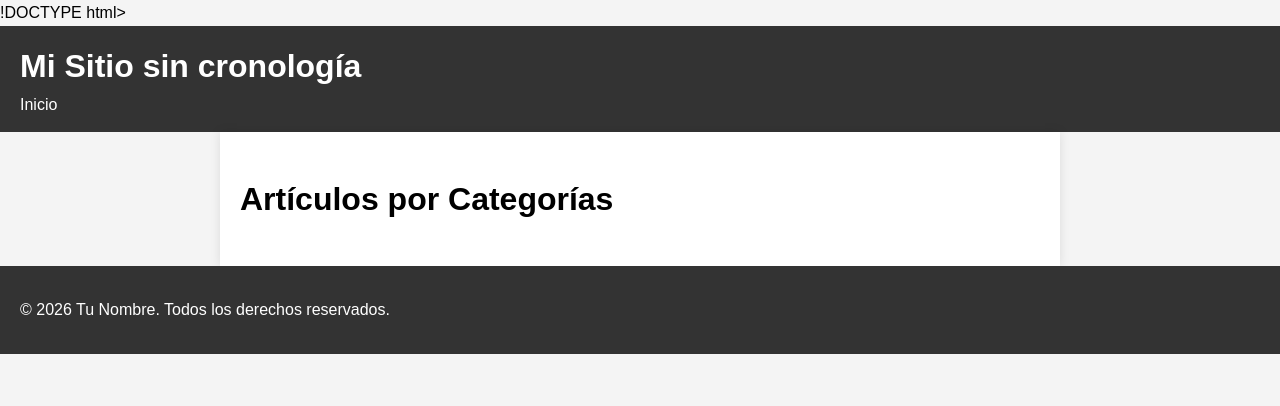
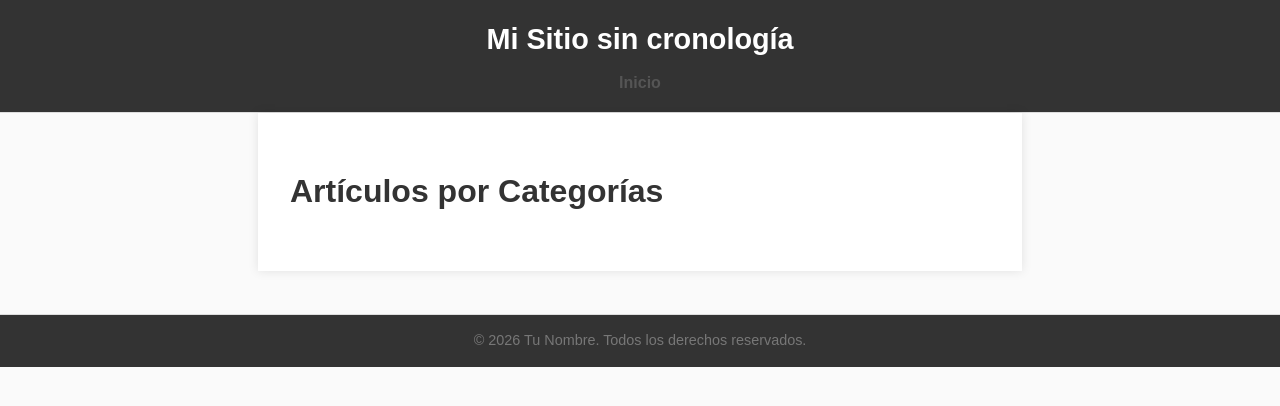
Before and after one commit to alberthr/alberthr.github.io, a Jekyll site: the page built from index.md, in a window 1280 px wide. Shown: the top 406 px of the page. Built offline with Jekyll 4.4.1, drawn with Linux system fonts in a browser that asks for light colours.

Commit message:
Update default.html

```diff
--- a/_layouts/default.html
+++ b/_layouts/default.html
@@ -1,16 +1,85 @@
-!DOCTYPE html>
+<!DOCTYPE html>
 <html lang="es">
 <head>
   <meta charset="UTF-8" />
   <meta name="viewport" content="width=device-width, initial-scale=1.0"/>
-<title>{{ page.title }} - {{ site.title }}</title>
+  <title>{{ page.title }} | {{ site.title }}</title>
   <link rel="stylesheet" href="/assets/styles.css" />
+  <style>
+    body {
+      font-family: Arial, sans-serif;
+      margin: 0;
+      padding: 0;
+      background: #fafafa;
+      color: #333;
+    }
+    header {
+      border-bottom: 1px solid #ddd;
+      padding: 1em;
+      text-align: center;
+    }
+    header h1 {
+      margin: 0;
+      font-size: 1.8em;
+    }
+    nav {
+      margin-top: 0.5em;
+    }
+    nav a {
+      text-decoration: none;
+      color: #555;
+      margin: 0 10px;
+      font-weight: bold;
+    }
+    nav a:hover {
+      color: #000;
+    }
+    .content {
+      padding: 2em;
+      max-width: 700px;
+      margin: 0 auto;
+    }
+    h2 {
+      margin-top: 2em;
+      font-size: 1.5em;
+      border-bottom: 2px solid #eee;
+      padding-bottom: 0.5em;
+    }
+    ul {
+      list-style: none;
+      padding-left: 0;
+    }
+    li {
+      margin: 0.5em 0;
+    }
+    a {
+      color: #0066cc;
+    }
+    a:hover {
+      text-decoration: underline;
+    }
+    footer {
+      margin-top: 3em;
+      padding: 1em;
+      text-align: center;
+      border-top: 1px solid #ddd;
+      font-size: 0.9em;
+      color: #777;
+    }
+  </style>
 </head>
 <body>
-{% include header.html %}
+  <header>
+    <h1>{{ site.title }}</h1>
+    <nav>
+      <a href="{{ '/' | relative_url }}">Inicio</a>
+    </nav>
+  </header>
   <div class="content">
     {{ content }}
   </div>
-{% include footer.html %}
+  <footer>
+    &copy; 2026 Tu Nombre. Todos los derechos reservados.
+  </footer>
 </body>
 </html>
```
Lines whose indentation alone changed are shown as unchanged.
